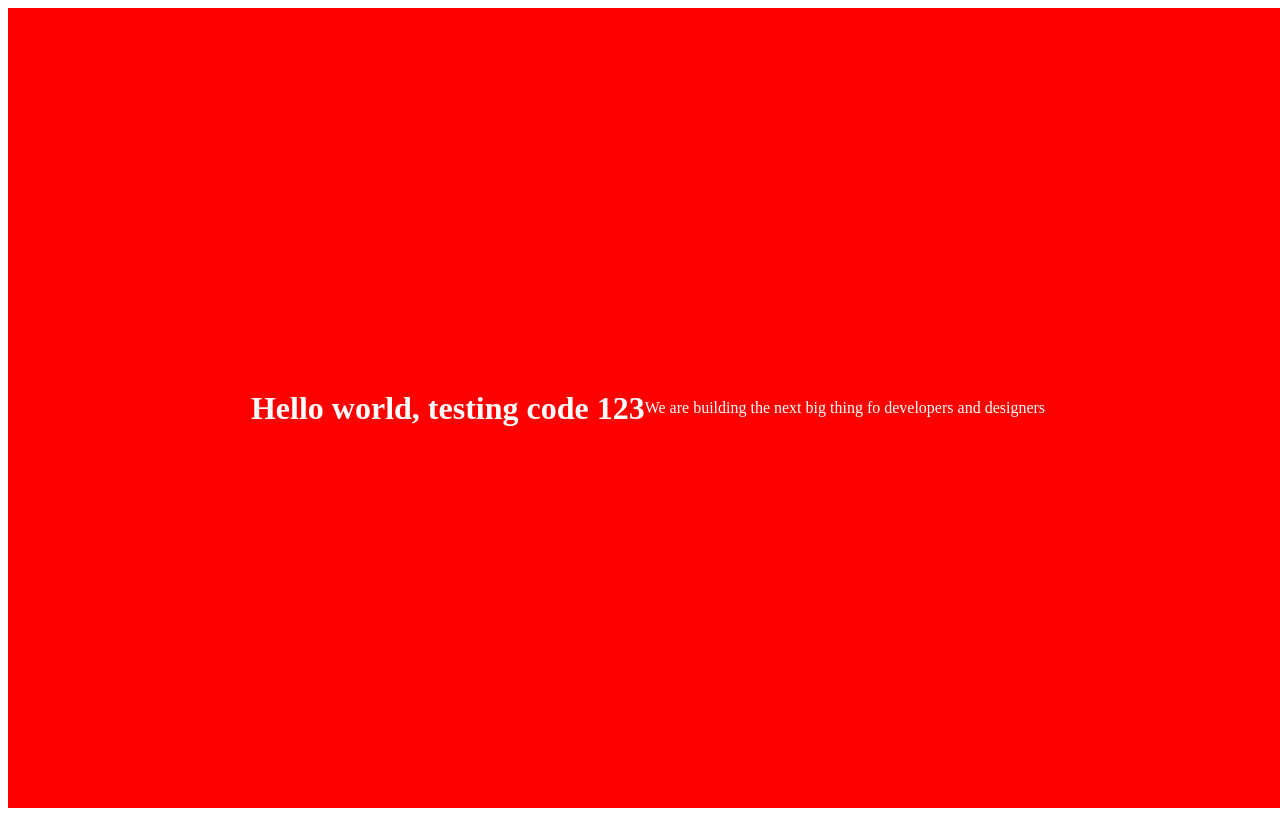
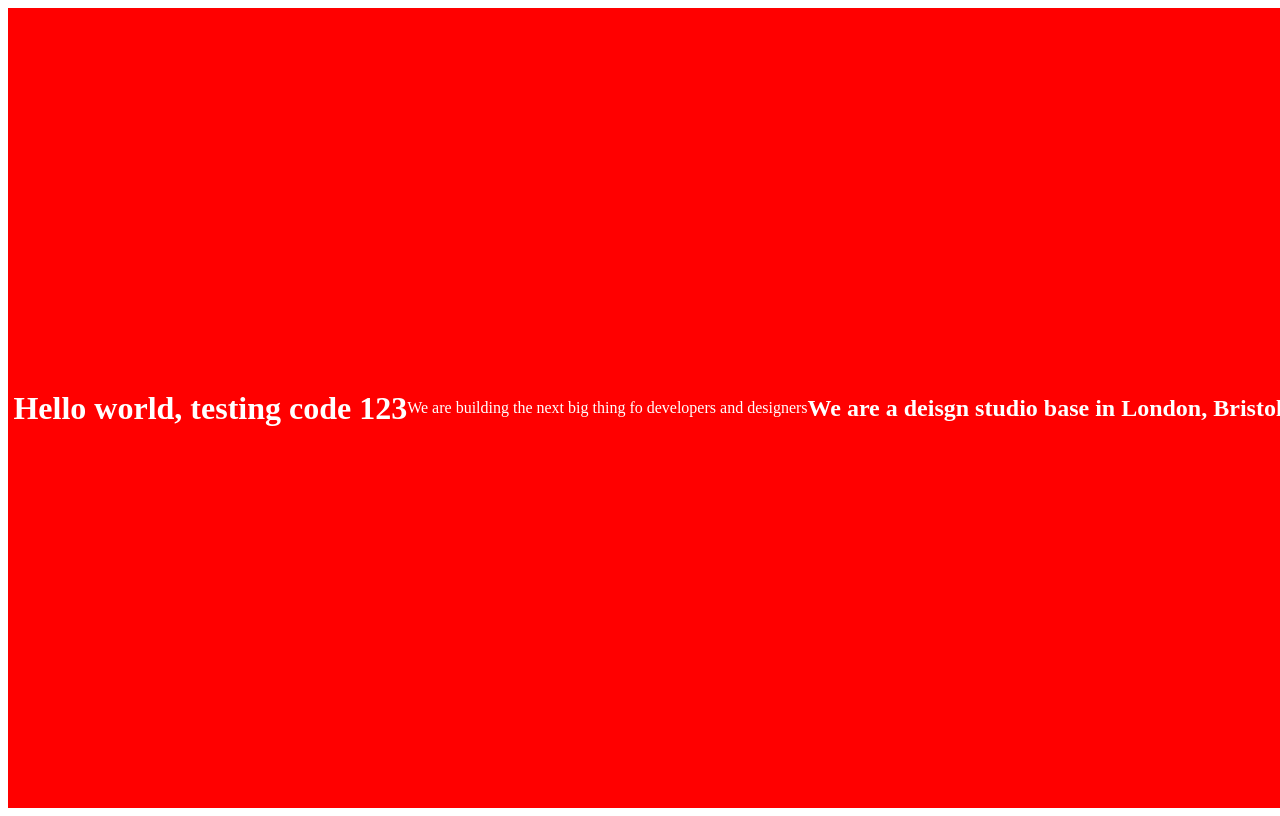
Before and after one commit to Yahyacoupon/Gitrepo, a plain HTML site: page index.html in a window 1280 px wide. Drawn offline with Linux system fonts and the light colour scheme.

Commit message:
minor change

```diff
--- a/index.html
+++ b/index.html
@@ -12,6 +12,8 @@
             <p>We are building the next big thing fo developers and designers</p>
 
             <img src="" alt="">
+
+            <h2>We are a deisgn studio base in London, Bristol</h2>
         </div>
 
         <script src="app.js"></script>
```
